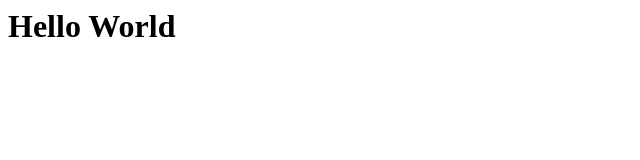
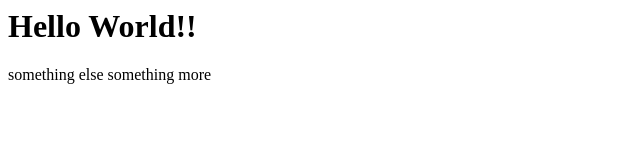
Before and after one commit to Binghamton-University-Design/arts-280d-starter-mjezioro1, a plain HTML site: page index.html in a window 1280 px wide. Shown: the whole page, without its empty margins (0-640 px from the left). Drawn offline with Linux system fonts and the light colour scheme.

Commit message:
something else something more
something more

```diff
--- a/index.html
+++ b/index.html
@@ -1,11 +1,14 @@
 <html>
 	<head>
-		<title>Hello World</title>
+		<title>Hello World!!</title>
 	</head>
 
 	<body>
 
-		<h1>Hello World</h1>
+		<h1>Hello World!!</h1>
+
+		<p>something else something more</p>
+
 
 	</body>
 
```
